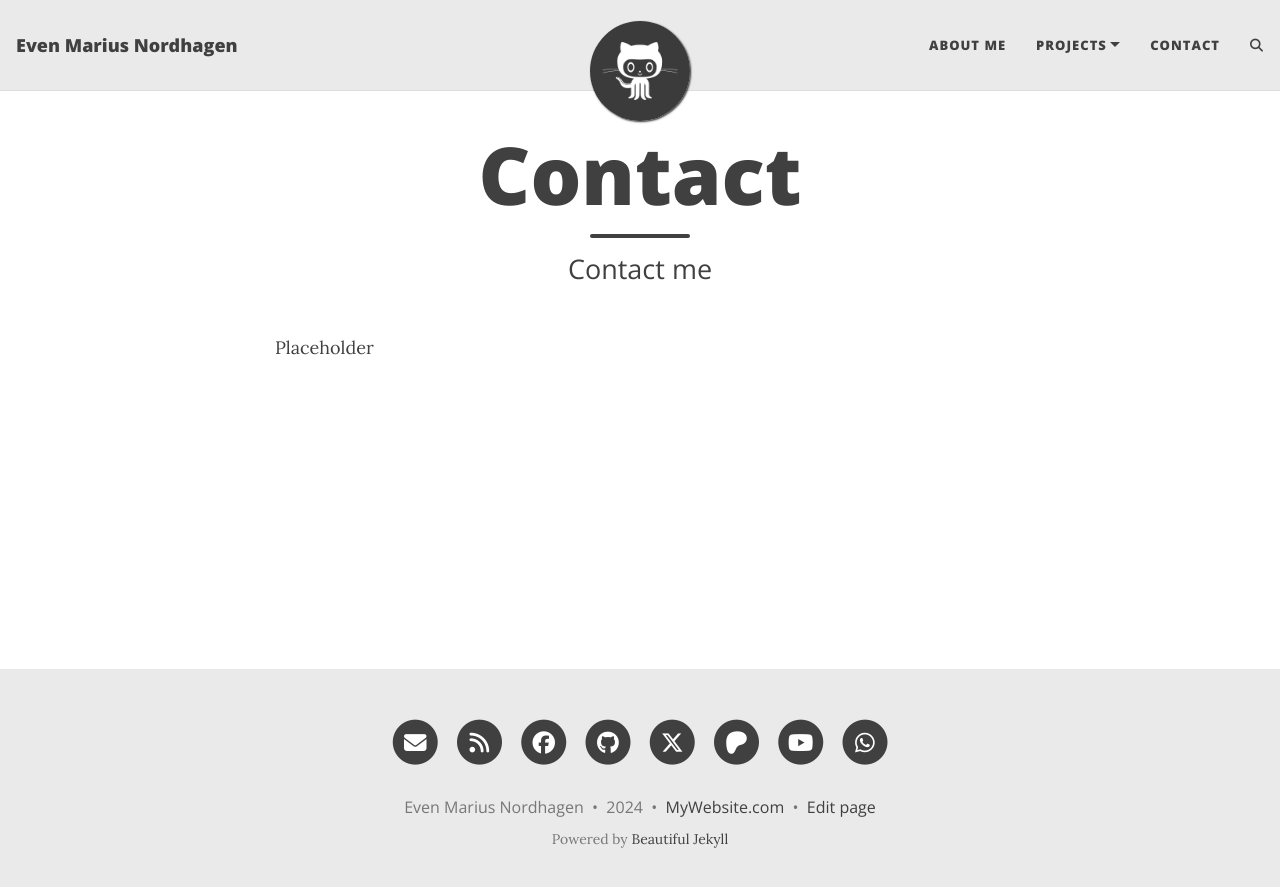
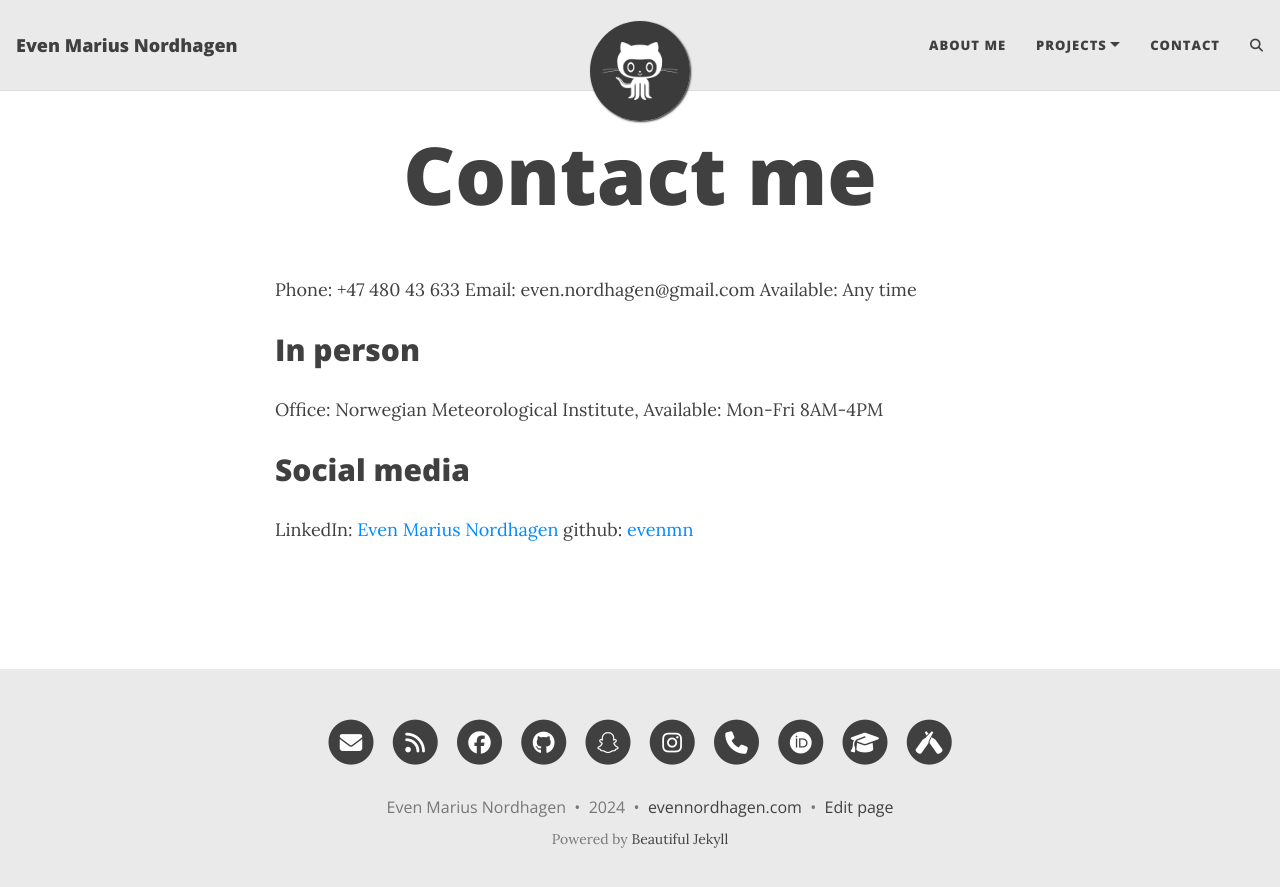
Before and after one commit to evenmn/evenmn.github.io, a Jekyll site: the page built from contact.md, in a window 1280 px wide. Shown: the top 887 px of the page. Built offline with Jekyll 4.4.1, drawn with Linux system fonts in a browser that asks for light colours; comment, search, counter and statistics services are not loaded.

Commit message:
Updated config, contact information and inverse design description

```diff
--- a/_config.yml
+++ b/_config.yml
@@ -50,23 +50,23 @@ round-avatar: true
 # You can change the order that they show up on the page by changing the order here.
 # Uncomment the links you want to show and add your information to each one.
 social-network-links:
-  email: "someone@example.com"
+  email: "even.nordhagen@gmail.com"
   rss: true  # remove this line if you don't want to show an RSS link at the bottom
-  facebook: deanattali
-  github: daattali
-  twitter: daattali
-  patreon: DeanAttali
-  youtube: "@daattali"
-  whatsapp: 15551212
+  facebook: evenmarius.nordhagen
+  github: evenmn
+#  twitter: daattali
+#  patreon: DeanAttali
+#  youtube: "@daattali"
+#  whatsapp: +4748043633
 #  medium: yourname
 #  reddit: yourname
 #  linkedin: daattali
 #  xing: yourname
 #  stackoverflow: "3943160/daattali"
-#  snapchat: deanat78
-#  instagram: deanat78
+  snapchat: evenmarius
+  instagram: evennordhagen
 #  spotify: yourname
-#  telephone: +14159998888
+  telephone: +4748043633
 #  steam: deanat78
 #  twitch: yourname
 #  yelp: yourname
@@ -74,18 +74,18 @@ social-network-links:
 #  calendly: yourname
 #  mastodon: instance.url/@username
 #  bluesky: yourname
-#  ORCID: your ORCID ID
-#  google-scholar: your google scholar
+  ORCID: 0009-0005-3839-4011
+  google-scholar: https://scholar.google.com/citations?user=aAABfhEAAAAJ&hl=en
 #  discord: "invite_code" or "users/userid" or "invite/invite_code"
 #  kaggle: yourname
 #  hackerrank: yourname
 #  gitlab: yourname
 #  itchio: yourname
-#  untappd: yourname
+  untappd: Evenmn
 
 # If you want your website to generate an RSS feed, provide a description
 # The URL for the feed will be https://<your_website>/feed.xml
-rss-description: This website is a virtual proof that I'm awesome
+rss-description: Personal website of Even Marius Nordhagen
 
 ###########################
 # --- General options --- #
@@ -93,14 +93,14 @@ rss-description: This website is a virtual proof that I'm awesome
 
 # Select which social network share links to show in posts
 share-links-active:
-  twitter: true
+  twitter: false
   facebook: true
   linkedin: true
   vk: false
 
 # How to display the link to your website in the footer
 # Remove this if you don't want a link in the footer
-url-pretty: "MyWebsite.com"
+url-pretty: "evennordhagen.com"
 
 # Add the website title to the title of every page
 title-on-all-pages: true
--- a/contact.md
+++ b/contact.md
@@ -1,7 +1,17 @@
 ---
 layout: page
-title: Contact
-subtitle: Contact me
+title: Contact me
+subtitle:
 ---
 
-Placeholder
+Phone: +47 480 43 633
+Email: even.nordhagen@gmail.com
+Available: Any time
+
+## In person
+Office: Norwegian Meteorological Institute,
+Available: Mon-Fri 8AM-4PM
+
+## Social media
+LinkedIn: [Even Marius Nordhagen](https://www.linkedin.com/in/even-marius-nordhagen-a44248135/)
+github: [evenmn](https://github.com/evenmn)
```
Also changed, not shown: inversedesign.md (+1 -1 lines).
